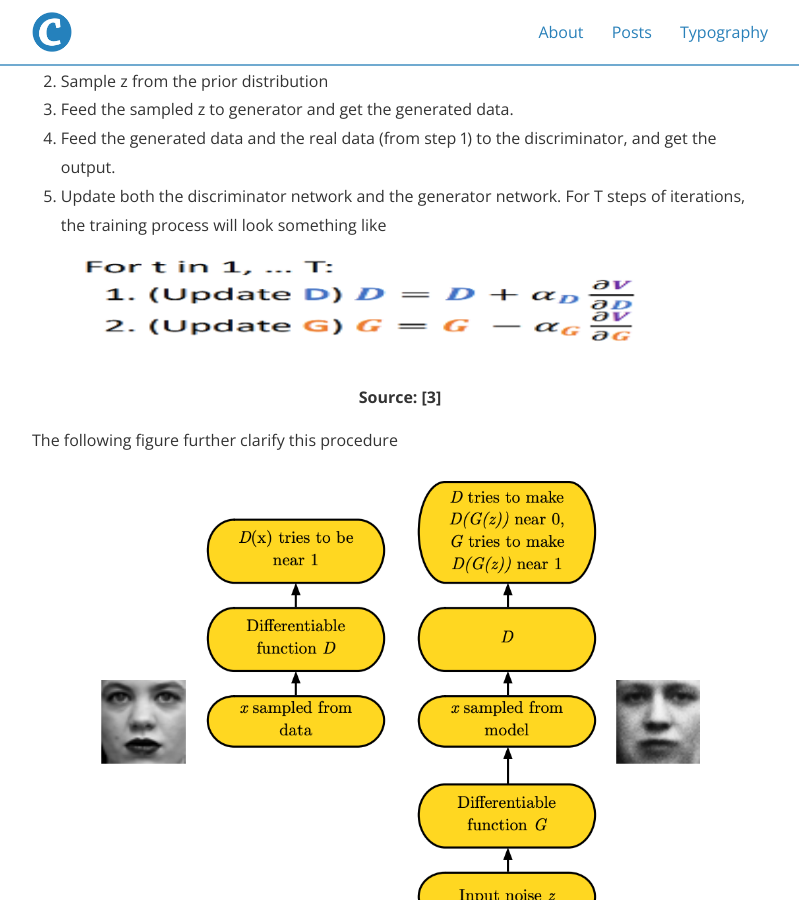
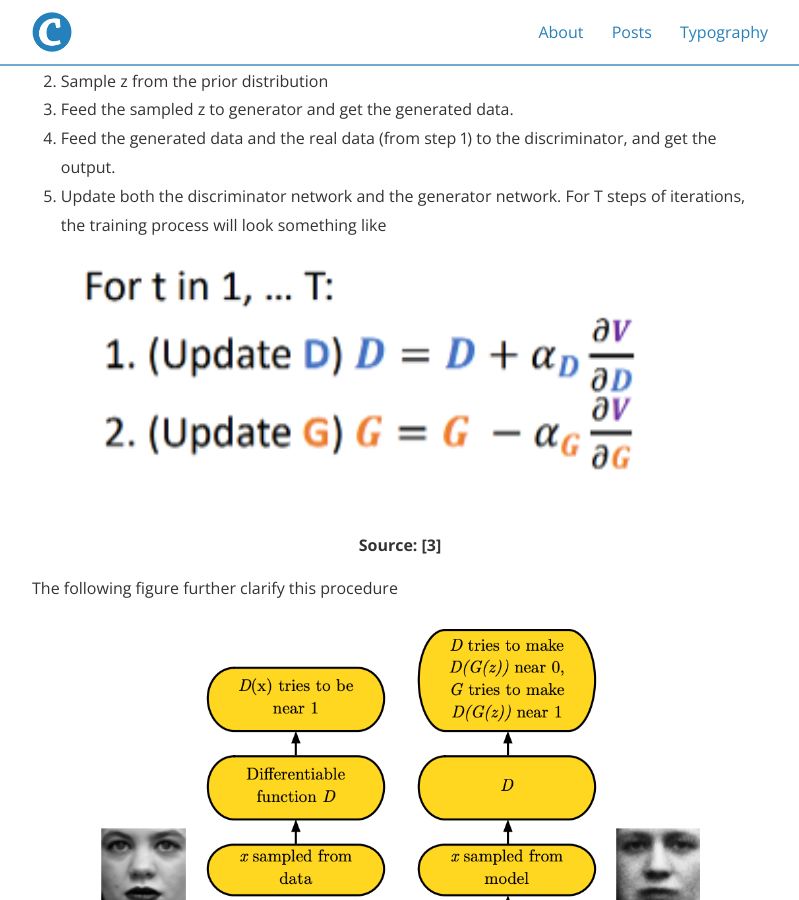
Before and after one commit to deep-generative-models-AIM5036/deep-generative-models-AIM5036.github.io, a Jekyll site: the page built from _posts/2022-11-09-GAN_Tutorial.md, in a window 1280 px wide and 900 px high, scrolled down 2137 px. Shown: the whole window, without its empty margins (240-1039 px from the left). Built offline with Jekyll 4.4.1, drawn with Linux system fonts in a browser that asks for light colours; nearby versions of some CDN libraries.

Commit message:
Update 2022-11-09-GAN_Tutorial.md
Signed-off-by: blackbaba980 <62365503+blackbaba980@users.noreply.github.com>

```diff
--- a/_posts/2022-11-09-GAN_Tutorial.md
+++ b/_posts/2022-11-09-GAN_Tutorial.md
@@ -57,7 +56,7 @@ Following are the steps to train a GAN model.
 For T steps of iterations, the training process will look something like
 
 <p align="center">
-  <img src="/GAN_Tutorial_img/training_process.png" height="100"/>
+  <img src="/GAN_Tutorial_img/training_process.png" />
   <br>
   <b> Source: [3] </b>
 </p>
```
Also changed, not shown: other parts of _posts/2022-11-09-GAN_Tutorial.md (+0 -1 lines).
